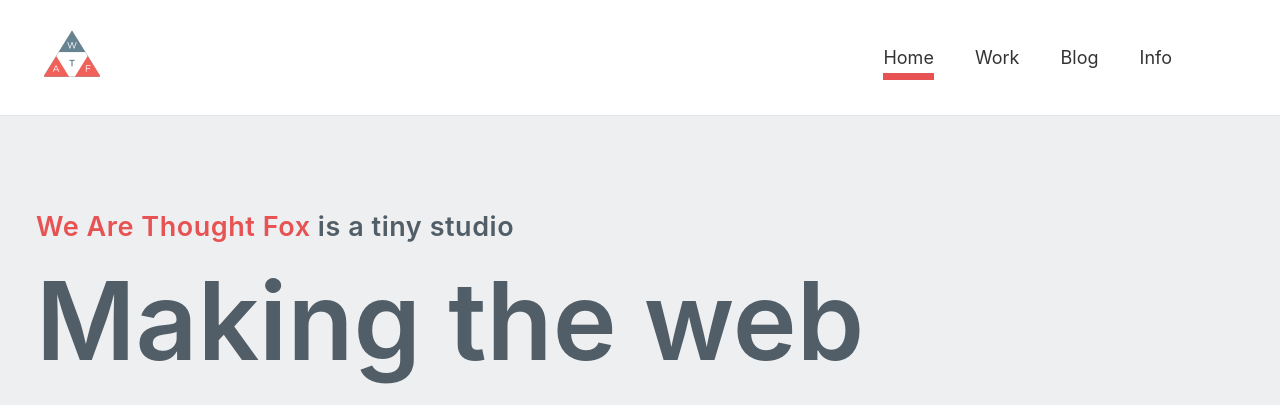
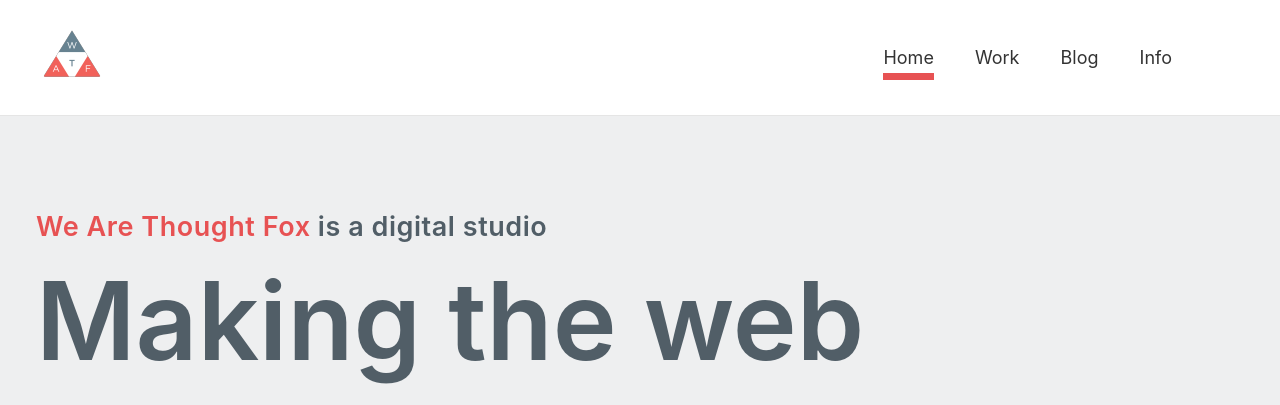
Before and after one commit to wearethoughtfox/wearethoughtfox, a Jekyll site: the page built from index.html, in a window 1280 px wide and 900 px high. Shown: the top 405 px of the window. Built offline with Jekyll 4.4.1, drawn with Linux system fonts in a browser that asks for light colours; a script that is not in the unit is left out.

Commit message:
Change tiny

```diff
--- a/index.html
+++ b/index.html
@@ -9,7 +9,7 @@ layout: default
 
 <header class="bg-customgrey min-h5 min-h6-l relative">
   <div class="center ph3 ph4-ns ph4-l pv5">
-    <h2 class="f4 f3-l secondary fw6"><span class="primary">We Are Thought Fox</span> is a tiny studio</h2>
+    <h2 class="f4 f3-l secondary fw6"><span class="primary">We Are Thought Fox</span> is a digital studio</h2>
     <h1 class="f1 f-headline-l mt0 secondary">Making the web
       <span id="typed" class="f1 f-headline-l mt0 primary db"></span>
     </h1>
```
